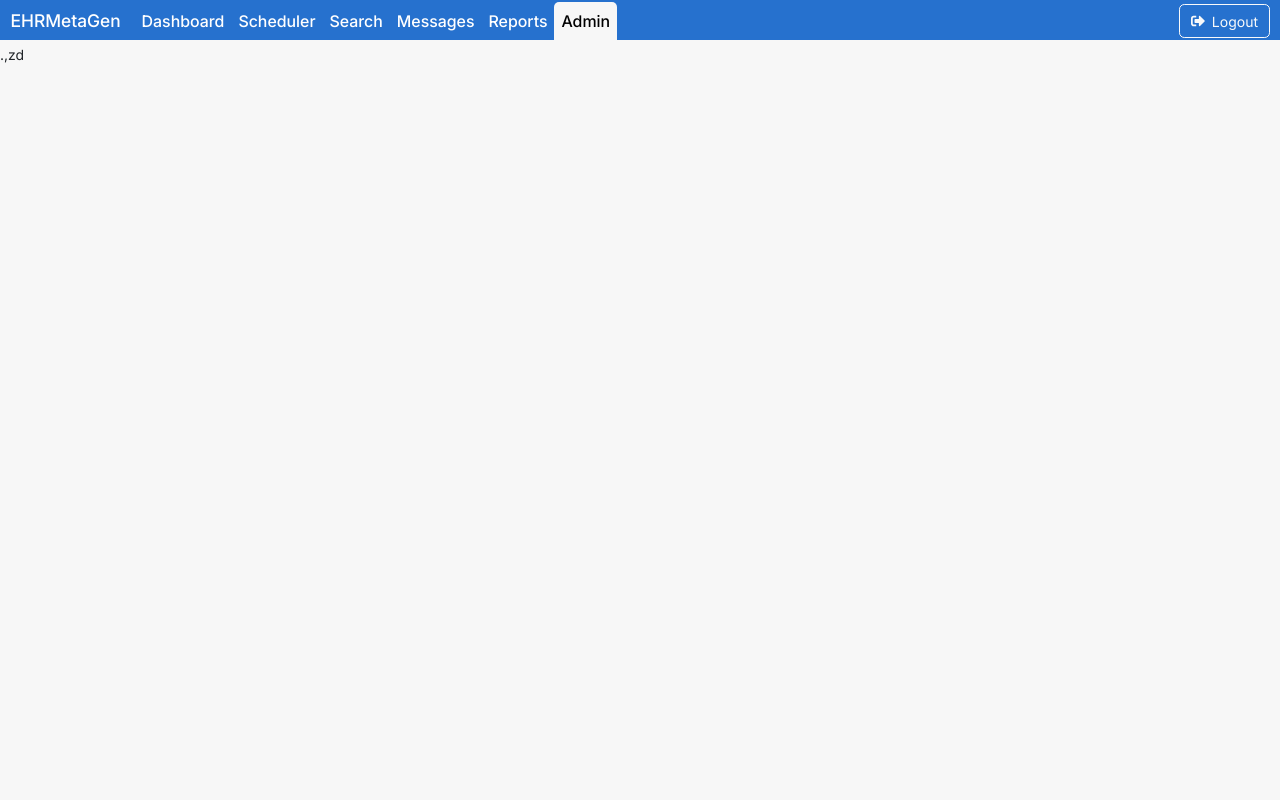
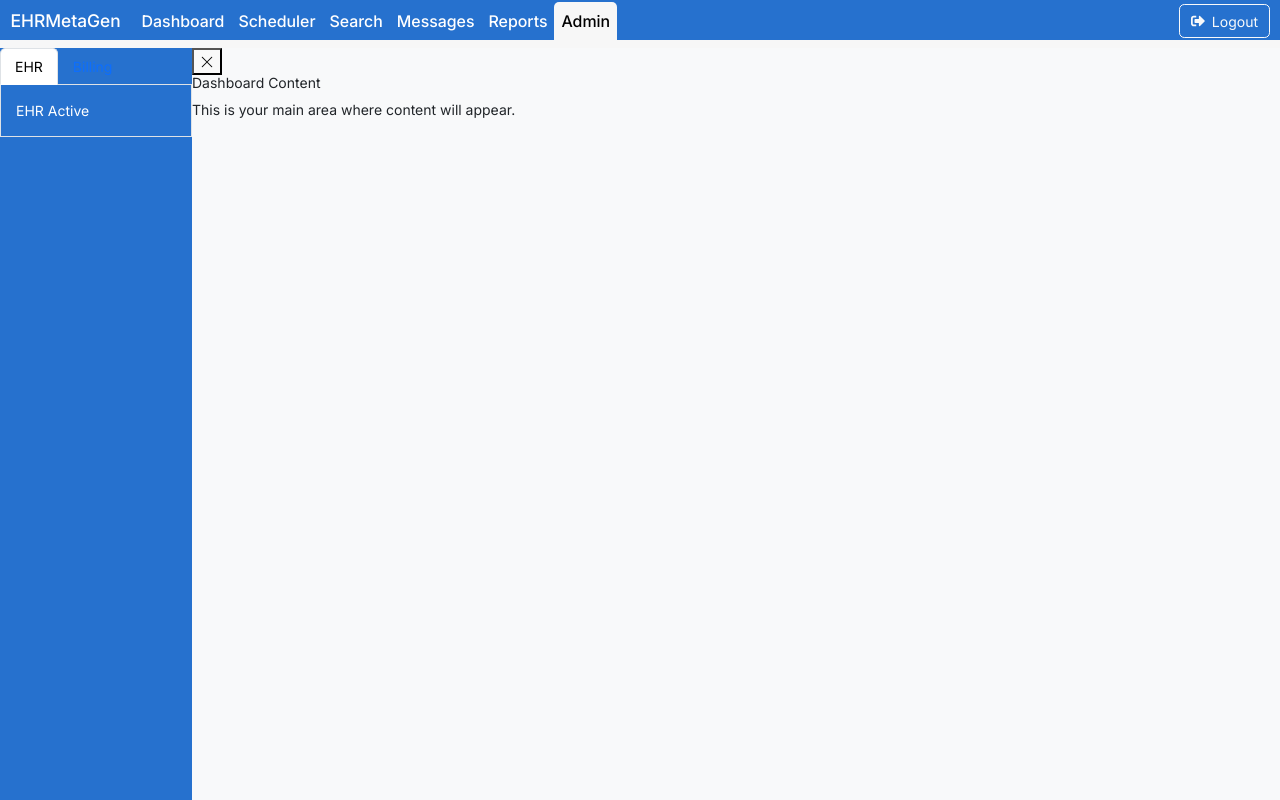
Before and after one commit to NagnathChivate/EHRMetaGen, a React (Vite) app: page /admin in a window 1280 px wide. Built offline with nearby package versions, Linux system fonts and the light colour scheme.

Commit message:
Update App, Admin, Reports pages and CSS, update package files

```diff
--- a/package.json
+++ b/package.json
@@ -12,6 +12,7 @@
   "dependencies": {
     "@fontsource/inter": "^5.2.8",
     "bootstrap": "^5.3.8",
+    "bootstrap-icons": "^1.13.1",
     "react": "^19.1.0",
     "react-bootstrap": "^2.10.10",
     "react-dom": "^19.1.0",
--- a/src/App.jsx
+++ b/src/App.jsx
@@ -1,3 +1,4 @@
+import "bootstrap-icons/font/bootstrap-icons.min.css";
 import "bootstrap/dist/css/bootstrap.min.css";
 import "bootstrap/dist/js/bootstrap.bundle.min.js";
 import "./assets/CSS/font-family.css";
@@ -18,8 +19,10 @@ function Home() {
 function App() {
   return (
     <>
-      <AppNavbar />
-      <div className="container-fluid mt-1 p-0">
+    <div className="top_menu">
+        <AppNavbar />
+    </div>
+      <div className="container-fluid p-0 sub_menu">
         <Routes>
           <Route path="/" element={<Dashboard />} />
           <Route path="/dashboard" element={<Dashboard />} />
--- /dev/null
+++ b/src/assets/CSS/LeftSidebar.css
@@ -0,0 +1,40 @@
+/* Full height container */
+.ht_100 {
+   height: 100%;
+}
+
+/* Left Sidebar */
+.Leftsidebar {
+     width: 15%;
+    background-color:  rgb(38, 113, 206);
+    color: white;
+    float: left;
+    height: 100%;
+    overflow-y: scroll;
+     transition: all 0.4s ease;
+}
+
+/* Sidebar text or links */
+.Leftsidebar a {
+ color: #FFFFFF;
+    text-decoration: none;
+    padding: 10px 8px;
+    transition: background 0.3s ease;
+    display: block;
+    font-weight: 600;
+}
+
+.Leftsidebar a:hover {
+  background-color: #0b5ed7;
+}
+
+/* Right Container */
+.Right_container {
+    position: relative;
+      background-color: #f8f9fa;
+    padding: 0px;
+    overflow-y: auto;
+    float: left;
+    width: 85%;
+    height: 100%;
+}
--- a/src/index.css
+++ b/src/index.css
@@ -10,13 +10,14 @@ html,body,div,applet,object,iframe,h1,h2,h3,h4,h5,h6,p,blockquote,pre,a,abbr,acr
   color-scheme: light dark;
   color: rgba(255, 255, 255, 0.87);
   background-color: #242424;
-
   font-synthesis: none;
   text-rendering: optimizeLegibility;
   -webkit-font-smoothing: antialiased;
   -moz-osx-font-smoothing: grayscale;
 }
-
+#root{height: 100%;}
+.top_menu{height: 6%;}
+.sub_menu{height: 94%;}
 a {
   font-weight: 500;
   color: #646cff;
--- a/src/pages/Admin.jsx
+++ b/src/pages/Admin.jsx
@@ -1,9 +1,29 @@
-import React from "react";
+import "../assets/CSS/LeftSidebar.css";
+import AdminSideLeft from "./Admin/AdminSideLeft";
+import React, { useState } from "react";
 
 export default function Admin() {
+  const [isOpen, setIsOpen] = useState(true); // sidebar visible by default
+
   return (
-    <div>
-      .,zd
+    <div className="ht_100">
+      {/* Left Sidebar */}
+      {isOpen && (
+        <section className="Leftsidebar">
+         <AdminSideLeft/>
+        </section>
+      )}
+
+      {/* Right Container */}
+      <section className="Right_container"  style={{ width: isOpen ? "85%" : "100%" }}>
+       <button  className="toggle-btn"   onClick={() => setIsOpen(!isOpen)}>
+                    {isOpen ? (<><i className="bi bi-x-lg"></i></>) : ( <><i className="bi bi-list"></i> </> )}
+            </button>
+        <h2>Dashboard Content</h2>
+        <p>This is your main area where content will appear.</p>
+
+
+      </section>
     </div>
-  )
+  );
 }
--- /dev/null
+++ b/src/pages/Admin/AdminSideLeft.jsx
@@ -0,0 +1,35 @@
+import React, { useState } from "react";
+
+export default function AdminSideLeft() {
+  const [activeTab, setActiveTab] = useState("EHR"); // default active tab
+
+  return (
+    <div>
+      {/* Tabs */}
+      <ul className="nav nav-tabs">
+        <li className="nav-item">
+          <button
+            className={`nav-link ${activeTab === "EHR" ? "active" : ""}`}
+            onClick={() => setActiveTab("EHR")}
+          >
+            EHR
+          </button>
+        </li>
+        <li className="nav-item">
+          <button
+            className={`nav-link ${activeTab === "Billing" ? "active" : ""}`}
+            onClick={() => setActiveTab("Billing")}
+          >
+            Billing
+          </button>
+        </li>
+      </ul>
+
+      {/* Tab Content */}
+      <div style={{ padding: "15px", border: "1px solid #dee2e6", borderTop: "none" }}>
+        {activeTab === "EHR" && <div>EHR Active</div>}
+        {activeTab === "Billing" && <div>Billing Active</div>}
+      </div>
+    </div>
+  );
+}
--- a/src/pages/Reports.jsx
+++ b/src/pages/Reports.jsx
@@ -3,7 +3,7 @@ import React from "react";
 export default function Reports() {
   return (
     <div>
-
+      <h2>Report</h2>
     </div>
   )
 }
```
Also changed, not shown: 1 other file (tests, documents, lock files or other folders).
